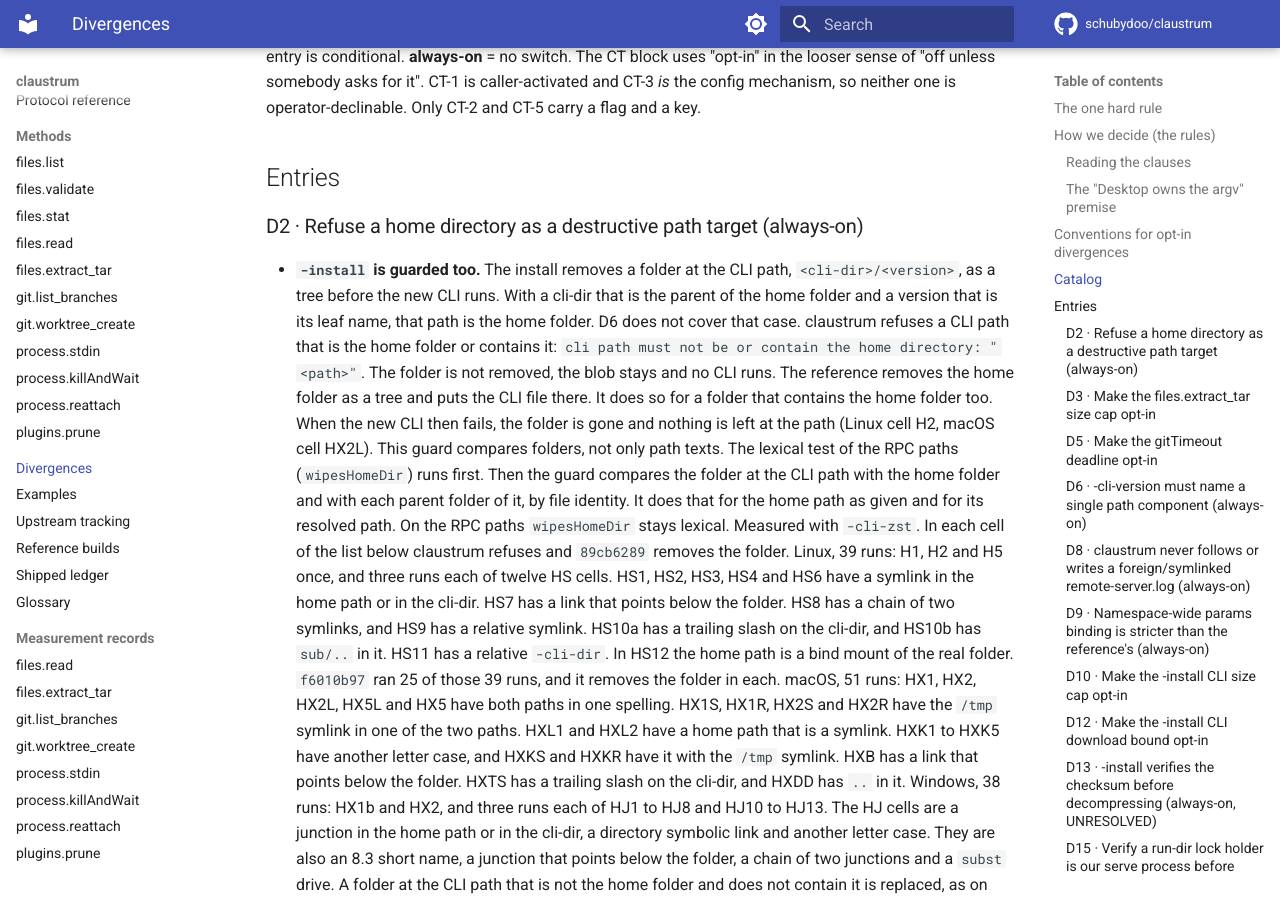
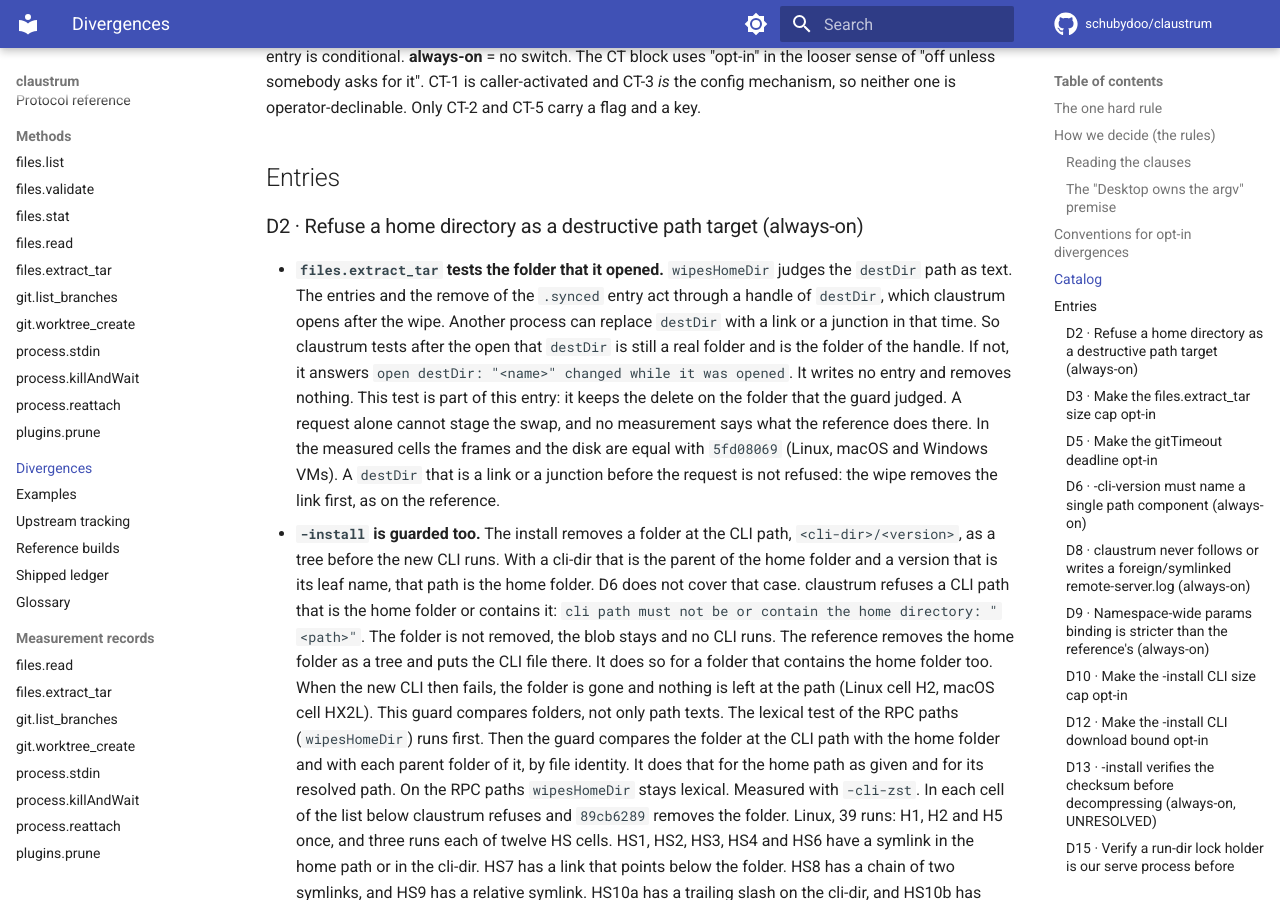
Before and after one commit to schubydoo/claustrum, an MkDocs documentation site: the page built from docs/DIVERGENCES.md, in a window 1280 px wide and 900 px high, scrolled down 7216 px. Built offline with MkDocs 1.6.1 and Material for MkDocs 9.7.7, drawn with Linux system fonts in a browser that asks for light colours; comment, search, counter and statistics services are not loaded.

Commit message:
docs: put the destDir handle test of files.extract_tar under D2
The test keeps the delete on the folder that the home guard judged, so
its home in the catalog is the entry of that guard.

Co-Authored-By: Claude Opus 5.5 <noreply@anthropic.com>

```diff
--- a/docs/DIVERGENCES.md
+++ b/docs/DIVERGENCES.md
@@ -193,6 +193,19 @@ operator-declinable. Only CT-2 and CT-5 carry a flag and a key.
 
 ### D2 · Refuse a home directory as a destructive path target (always-on) { #d2 }
 
+- **`files.extract_tar` tests the folder that it opened.** `wipesHomeDir` judges
+  the `destDir` path as text. The entries and the remove of the `.synced` entry
+  act through a handle of `destDir`, which claustrum opens after the wipe. Another
+  process can replace `destDir` with a link or a junction in that time. So
+  claustrum tests after the open that `destDir` is still a real folder and is the
+  folder of the handle. If not, it answers
+  `open destDir: "<name>" changed while it was opened`. It writes no entry and
+  removes nothing. This test is part of this entry: it keeps the delete on the
+  folder that the guard judged. A request alone cannot stage the swap, and no
+  measurement says what the reference does there. In the measured cells the
+  frames and the disk are equal with `5fd08069` (Linux, macOS and Windows VMs).
+  A `destDir` that is a link or a junction before the request is not refused:
+  the wipe removes the link first, as on the reference.
 - **`-install` is guarded too.** The install removes a folder at the CLI path,
   `<cli-dir>/<version>`, as a tree before the new CLI runs. With a cli-dir that
   is the parent of the home folder and a version that is its leaf name, that
```
Also changed, not shown: docs/protocol/files-extract-tar.md (+1 -1 lines).
